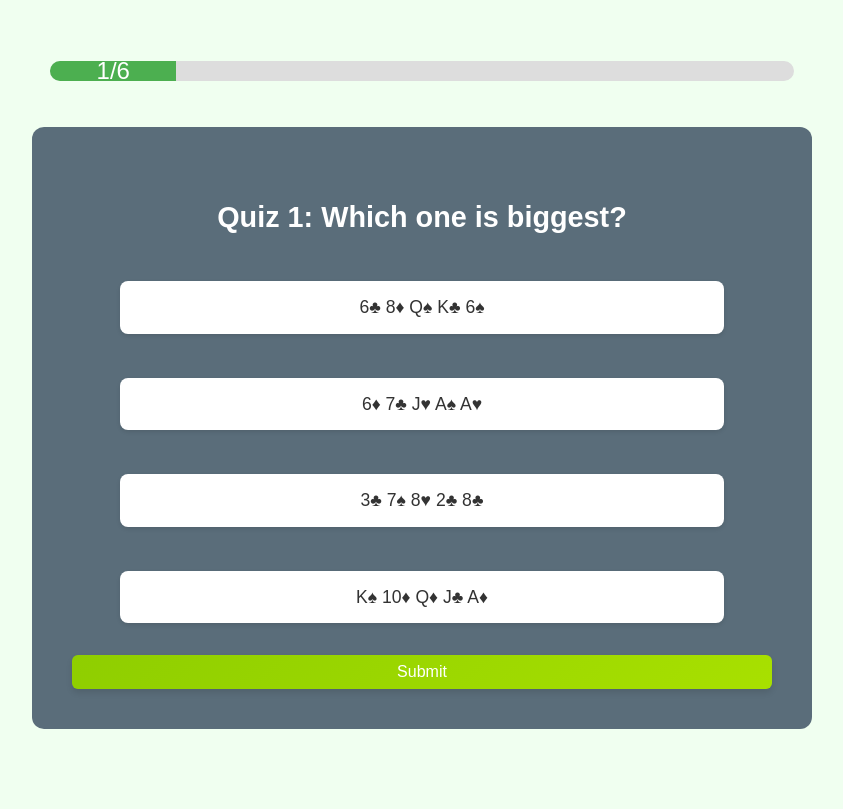
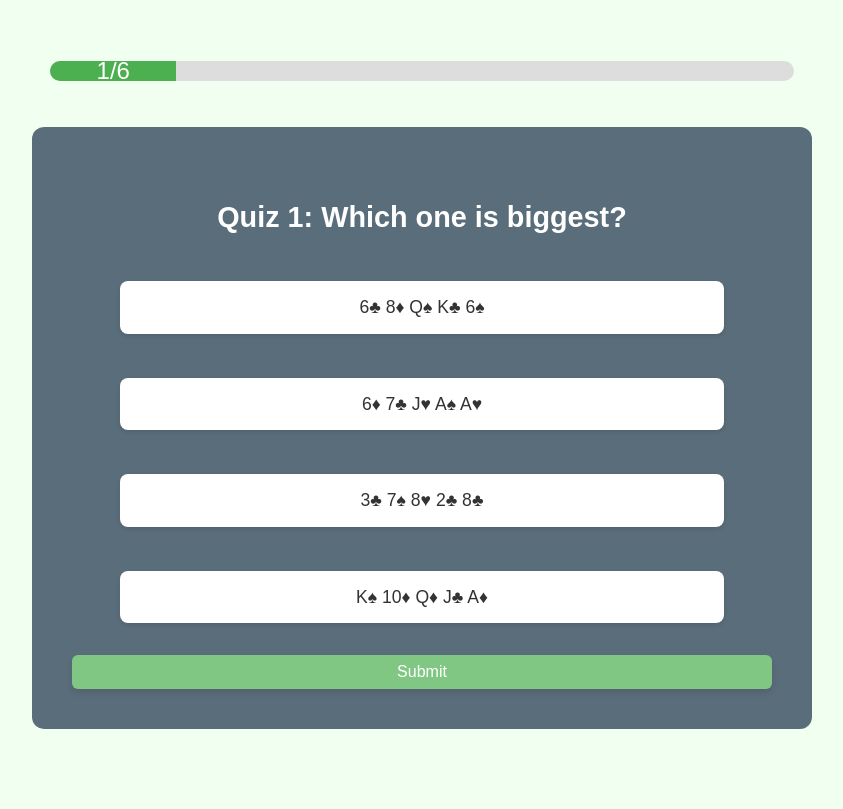
Before and after one commit to GMNBNBNB/4710UI, a Flask app: page /quiz/1 in a window 1280 px wide. Shown: the part 59-868 px from the top of the page, without its empty margins (218-1061 px from the left). Run offline with Flask 3, Linux system fonts and the light colour scheme.

Commit message:
Change quiz button color

```diff
--- a/static/css/quiz.css
+++ b/static/css/quiz.css
@@ -81,7 +81,7 @@ form, .feedback-box {
     font-size: 1rem;
     font-weight: 500;
     color: #ffffff;
-    background: linear-gradient(135deg, #8fce00 0%, #a8e000 100%);
+    background: linear-gradient(135deg, #81c784 0%, #81c784 100%);
     border: none;
     border-radius: 0.375rem;
     box-shadow: 0 4px 6px rgba(0, 0, 0, 0.1);
@@ -135,7 +135,7 @@ form, .feedback-box {
 }
 
 .btn-primary:hover {
-    background: linear-gradient(135deg, #7fbe00 0%, #98d000 100%);
+    background: linear-gradient(135deg, #81c784 0%, #81c784 100%);
     box-shadow: 0 6px 10px rgba(0, 0, 0, 0.12);
     transform: translateY(-1px);
 }
```
